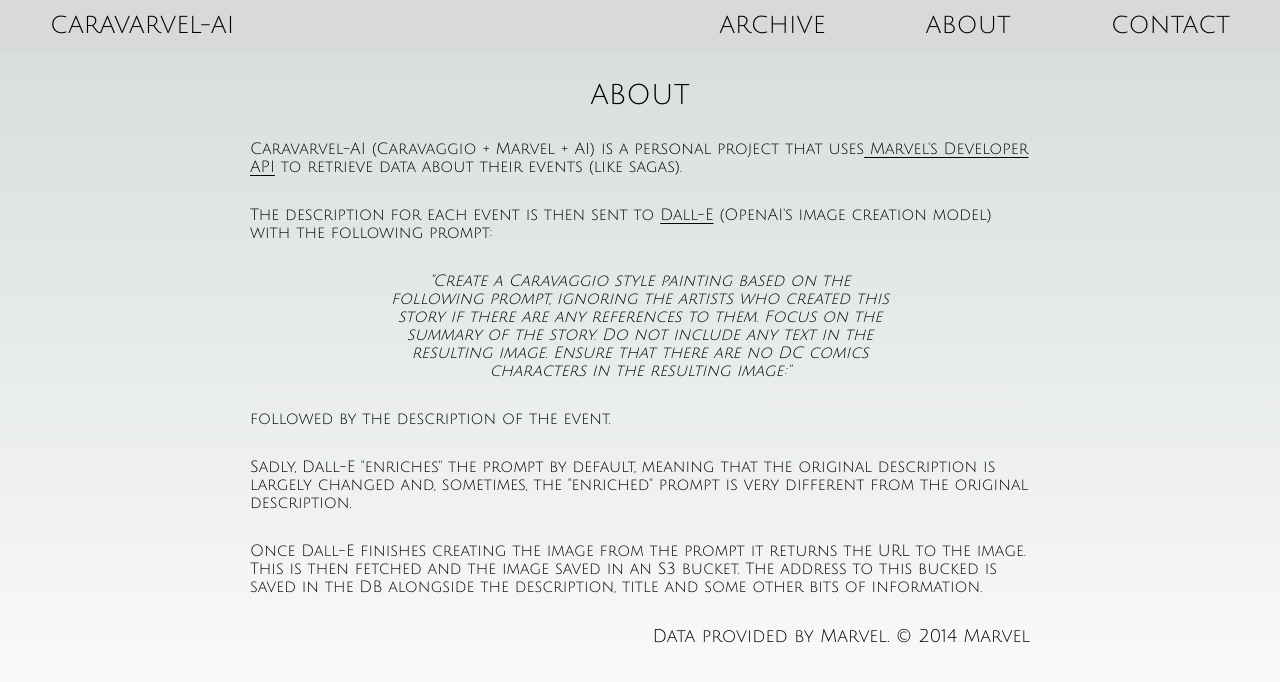
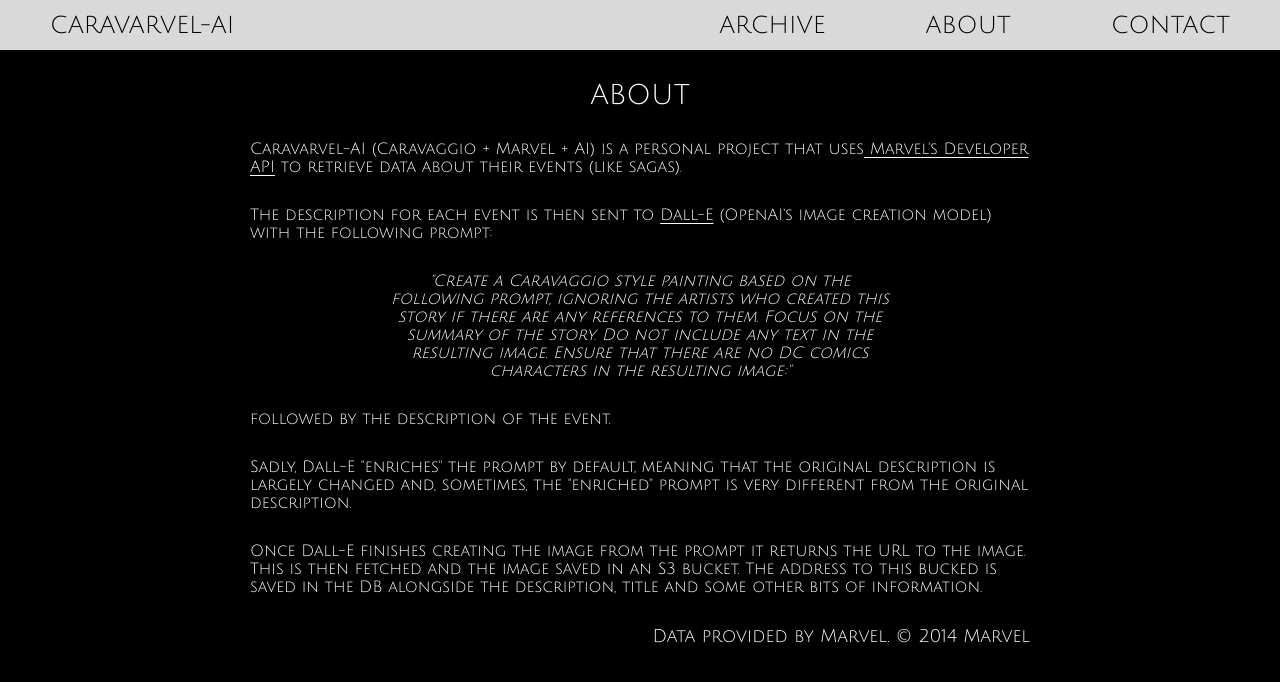
Before and after one commit to icenando/marvel-ai-ui, a Next.js app: page /about in a window 1280 px wide. Shown: the top 682 px of the page. Built offline with nearby package versions, Linux system fonts and the light colour scheme.

Commit message:
fix font family

```diff
--- a/src/app/globals.css
+++ b/src/app/globals.css
@@ -1,78 +1,3 @@
-:root {
-  --max-width: 1100px;
-  --border-radius: 12px;
-  --font-mono: ui-monospace, Menlo, Monaco, "Cascadia Mono", "Segoe UI Mono",
-    "Roboto Mono", "Oxygen Mono", "Ubuntu Monospace", "Source Code Pro",
-    "Fira Mono", "Droid Sans Mono", "Courier New", monospace;
-
-  --foreground-rgb: 0, 0, 0;
-  --background-start-rgb: 214, 219, 220;
-  --background-end-rgb: 255, 255, 255;
-
-  --primary-glow: conic-gradient(
-    from 180deg at 50% 50%,
-    #16abff33 0deg,
-    #0885ff33 55deg,
-    #54d6ff33 120deg,
-    #0071ff33 160deg,
-    transparent 360deg
-  );
-  --secondary-glow: radial-gradient(
-    rgba(255, 255, 255, 1),
-    rgba(255, 255, 255, 0)
-  );
-
-  --tile-start-rgb: 239, 245, 249;
-  --tile-end-rgb: 228, 232, 233;
-  --tile-border: conic-gradient(
-    #00000080,
-    #00000040,
-    #00000030,
-    #00000020,
-    #00000010,
-    #00000010,
-    #00000080
-  );
-
-  --callout-rgb: 238, 240, 241;
-  --callout-border-rgb: 172, 175, 176;
-  --card-rgb: 180, 185, 188;
-  --card-border-rgb: 131, 134, 135;
-}
-
-@media (prefers-color-scheme: dark) {
-  :root {
-    --foreground-rgb: 255, 255, 255;
-    --background-start-rgb: 0, 0, 0;
-    --background-end-rgb: 0, 0, 0;
-
-    --primary-glow: radial-gradient(rgba(1, 65, 255, 0.4), rgba(1, 65, 255, 0));
-    --secondary-glow: linear-gradient(
-      to bottom right,
-      rgba(1, 65, 255, 0),
-      rgba(1, 65, 255, 0),
-      rgba(1, 65, 255, 0.3)
-    );
-
-    --tile-start-rgb: 2, 13, 46;
-    --tile-end-rgb: 2, 5, 19;
-    --tile-border: conic-gradient(
-      #ffffff80,
-      #ffffff40,
-      #ffffff30,
-      #ffffff20,
-      #ffffff10,
-      #ffffff10,
-      #ffffff80
-    );
-
-    --callout-rgb: 20, 20, 20;
-    --callout-border-rgb: 108, 108, 108;
-    --card-rgb: 100, 100, 100;
-    --card-border-rgb: 200, 200, 200;
-  }
-}
-
 * {
   box-sizing: border-box;
   padding: 0;
@@ -83,27 +8,12 @@
 body {
   max-width: 100vw;
   overflow-x: hidden;
-  background-color: #404040;
+  background-color: #000000;
   height: 100%;
-}
-
-body {
-  color: rgb(var(--foreground-rgb));
-  background: linear-gradient(
-      to bottom,
-      transparent,
-      rgb(var(--background-end-rgb))
-    )
-    rgb(var(--background-start-rgb));
+  color-scheme: dark;
 }
 
 a {
   color: inherit;
   text-decoration: none;
 }
-
-@media (prefers-color-scheme: dark) {
-  html {
-    color-scheme: dark;
-  }
-}
--- a/src/app/layout.tsx
+++ b/src/app/layout.tsx
@@ -1,16 +1,19 @@
 import type { Metadata } from "next";
-import { Inter } from "next/font/google";
 import "./globals.css";
 import styles from "../styles/page.module.scss";
 import Link from "next/link";
-
-const inter = Inter({ subsets: ["latin"] });
+import { Julius_Sans_One } from "next/font/google";
 
 export const metadata: Metadata = {
   title: "Caravarvel-AI",
   description:
     "Exhibits images created with Dall-E using Marvel Comics events descriptions as prompts",
 };
+
+const julius = Julius_Sans_One({
+  subsets: ["latin"],
+  weight: "400",
+});
 
 export default function RootLayout({
   children,
@@ -19,7 +22,7 @@
 }) {
   return (
     <html lang="en">
-      <body className={inter.className}>
+      <body className={julius.className}>
         <header className={styles.header}>
           <Link href={"/"}>CARAVARVEL-AI</Link>
           <span>
--- a/src/styles/page.module.scss
+++ b/src/styles/page.module.scss
@@ -1,7 +1,4 @@
-@import url("https://fonts.googleapis.com/css2?family=EB+Garamond&family=Julius+Sans+One&display=swap");
-
 .header {
-  font-family: "Julius Sans One", Geneva, Verdana, sans-serif;
   display: flex;
   align-items: center;
   justify-content: space-between;
@@ -23,7 +20,6 @@
 }
 
 .main {
-  font-family: "Julius Sans One", Geneva, Verdana, sans-serif;
 
   background-color: #404040;
   padding: 50px 0px;
@@ -102,7 +98,6 @@
 .archive {
   height: 100%;
   &__title {
-    font-family: "Julius Sans One", Geneva, Verdana, sans-serif;
     font-size: 28px;
     text-align: center;
     padding-top: 30px;
@@ -112,7 +107,6 @@
 .about {
   display: flexbox;
   margin: 0 250px;
-  font-family: "Julius Sans One", Geneva, Verdana, sans-serif;
   font-size: 20;
 
   &__title {
@@ -145,7 +139,6 @@
   display: flexbox;
   margin: 0 250px;
   justify-content: center;
-  font-family: "Julius Sans One", Geneva, Verdana, sans-serif;
   font-size: 20;
 
   &__title {
@@ -155,8 +148,6 @@
   }
 
   &__email {
-    font-family: "Lucida Sans", "Lucida Sans Regular", "Lucida Grande",
-      "Lucida Sans Unicode", Geneva, Verdana, sans-serif;
     font-size: 24px;
     text-align: center;
   }
```
